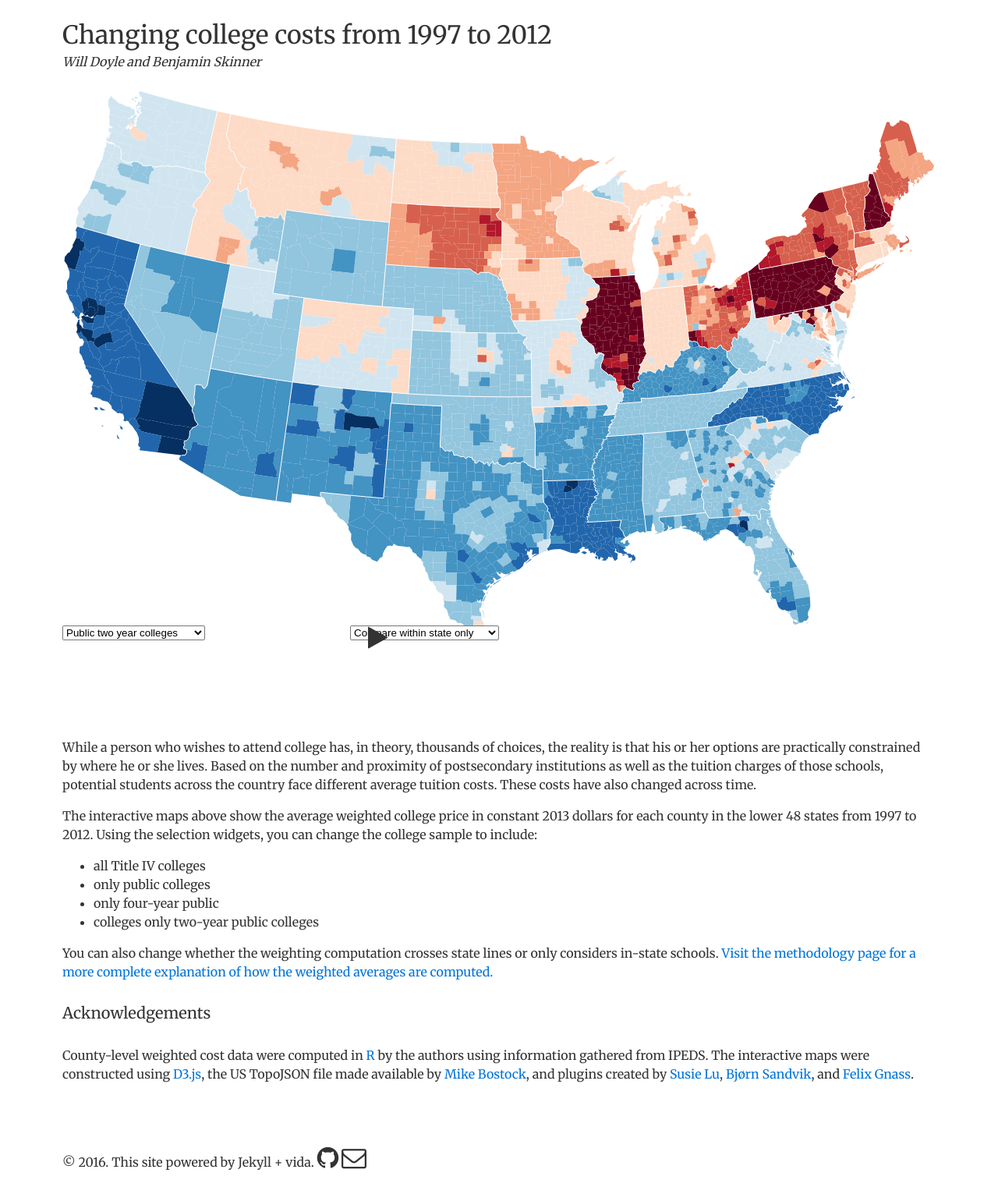
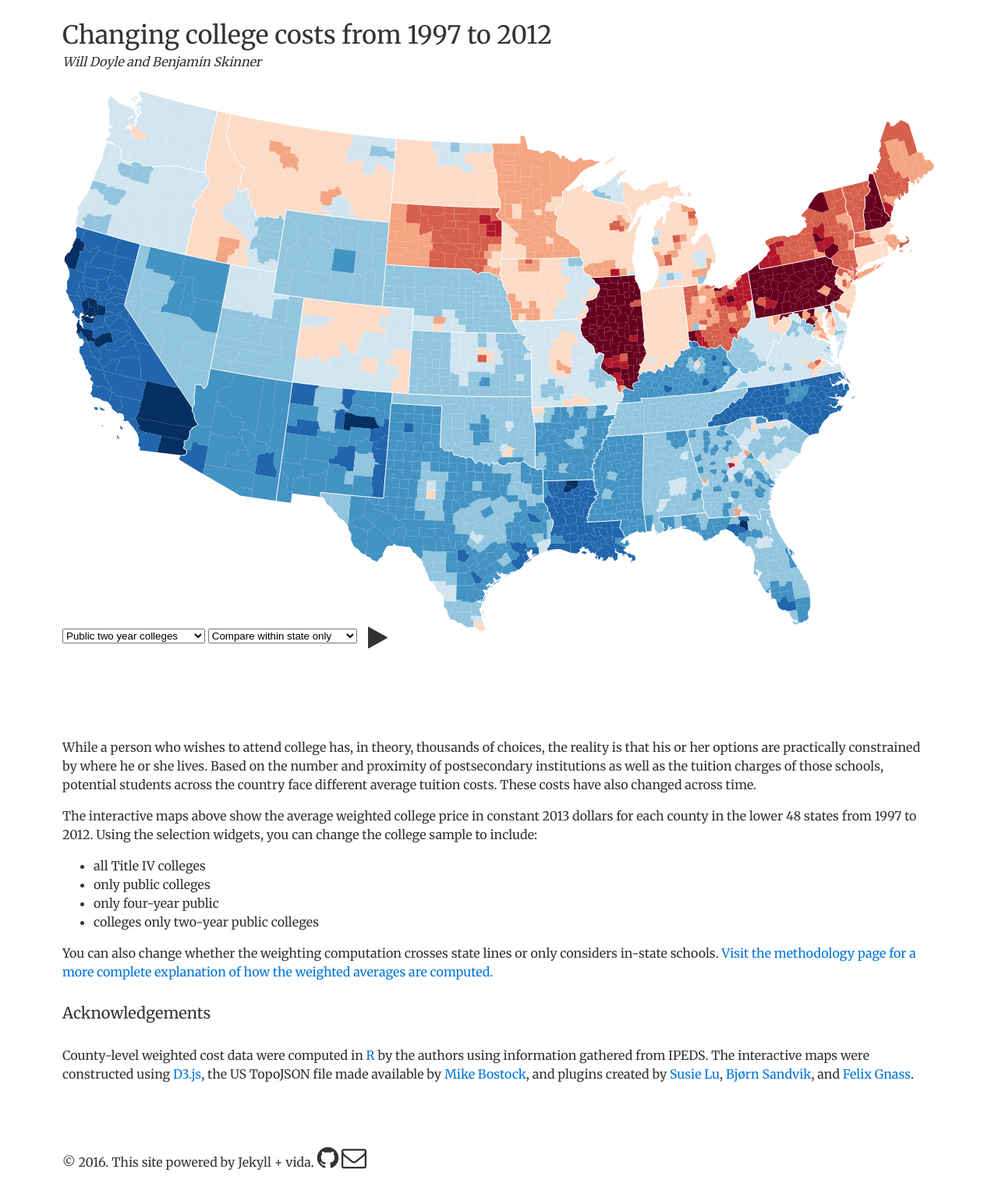
Before and after one commit to btskinner/collegecost, a Jekyll site: the page built from index.md, in a window 1280 px wide. Shown: the whole page at 78% size. Built offline with Jekyll 4.4.1, drawn with Linux system fonts in a browser that asks for light colours.

Commit message:
working on select floats...still

```diff
--- a/css/index.css
+++ b/css/index.css
@@ -69,13 +69,3 @@
     width: 1120px;
     height: 695px;
 }
-
-#sample {
-    position: absolute;
-    left: 0;
-}
-
-#weight {
-    position: absolute;
-    right: 0;
-}
```
